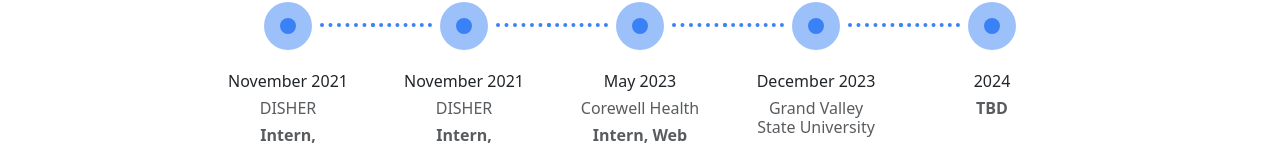
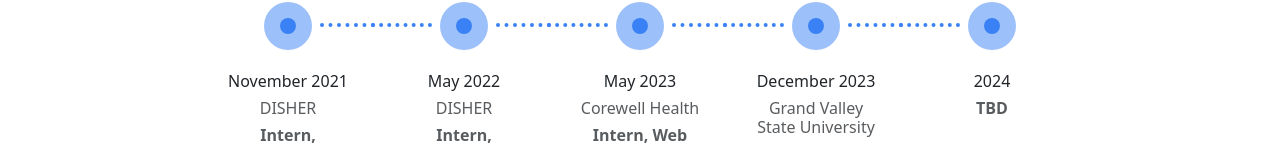
Before and after one commit to ryankline122/portfolio-v2, a Vue app: page / in a window 1280 px wide. Shown: the part 1718-1865 px from the top of the page. Built offline with nearby package versions, Linux system fonts and the light colour scheme.

Commit message:
Fixes timeline date

```diff
--- a/index.html
+++ b/index.html
@@ -4,7 +4,7 @@
     <meta charset="UTF-8">
     <link rel="icon" href="/favicon.ico">
     <meta name="viewport" content="width=device-width, initial-scale=1.0">
-    <title>Vite App</title>
+    <title>Ryan Kline - Developer Portfolio</title>
   </head>
   <body>
     <div id="app"></div>
--- a/src/components/TimelineComponent.vue
+++ b/src/components/TimelineComponent.vue
@@ -15,7 +15,7 @@
           {
             title: 'Intern, Electronics Engineering',
             company: 'DISHER',
-            startDate: 'November 2021',
+            startDate: 'May 2022',
           },
           {
             title: 'Intern, Web Developer',
```
